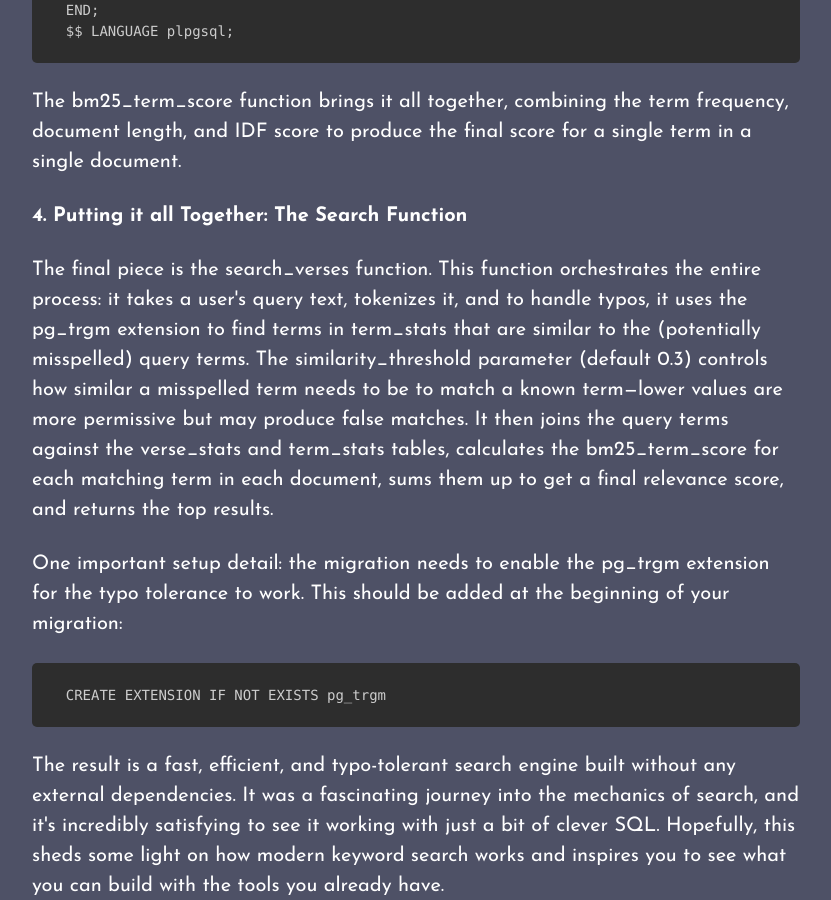
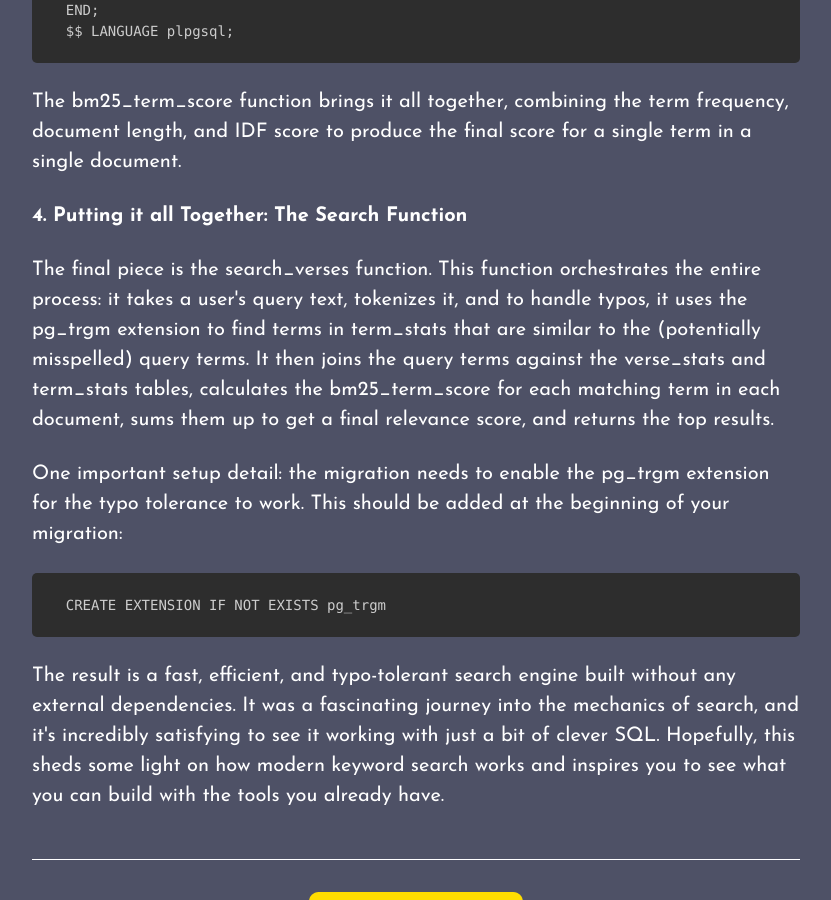
Before and after one commit to toranb/toranb.github.io, a Jekyll site: the page built from _posts/2025-08-16-building-keyword-search-in-postgres.html, in a window 1280 px wide and 900 px high, scrolled down 3448 px. Shown: the whole window, without its empty margins (224-1055 px from the left). Built offline with Jekyll 4.4.1, drawn with Linux system fonts in a browser that asks for light colours; Markdown is read by kramdown in place of the engine named in the settings.

Commit message:
Update 2025-08-16-building-keyword-search-in-postgres.html
less verbose breakdown

```diff
--- a/_posts/2025-08-16-building-keyword-search-in-postgres.html
+++ b/_posts/2025-08-16-building-keyword-search-in-postgres.html
@@ -101,7 +101,7 @@ categories: blog archive
 
 <h4>4. Putting it all Together: The Search Function</h4>
 
-<p>The final piece is the search_verses function. This function orchestrates the entire process: it takes a user's query text, tokenizes it, and to handle typos, it uses the pg_trgm extension to find terms in term_stats that are similar to the (potentially misspelled) query terms. The similarity_threshold parameter (default 0.3) controls how similar a misspelled term needs to be to match a known term—lower values are more permissive but may produce false matches. It then joins the query terms against the verse_stats and term_stats tables, calculates the bm25_term_score for each matching term in each document, sums them up to get a final relevance score, and returns the top results.</p>
+<p>The final piece is the search_verses function. This function orchestrates the entire process: it takes a user's query text, tokenizes it, and to handle typos, it uses the pg_trgm extension to find terms in term_stats that are similar to the (potentially misspelled) query terms. It then joins the query terms against the verse_stats and term_stats tables, calculates the bm25_term_score for each matching term in each document, sums them up to get a final relevance score, and returns the top results.</p>
 
 <p>One important setup detail: the migration needs to enable the pg_trgm extension for the typo tolerance to work. This should be added at the beginning of your migration:</p>
 
```
